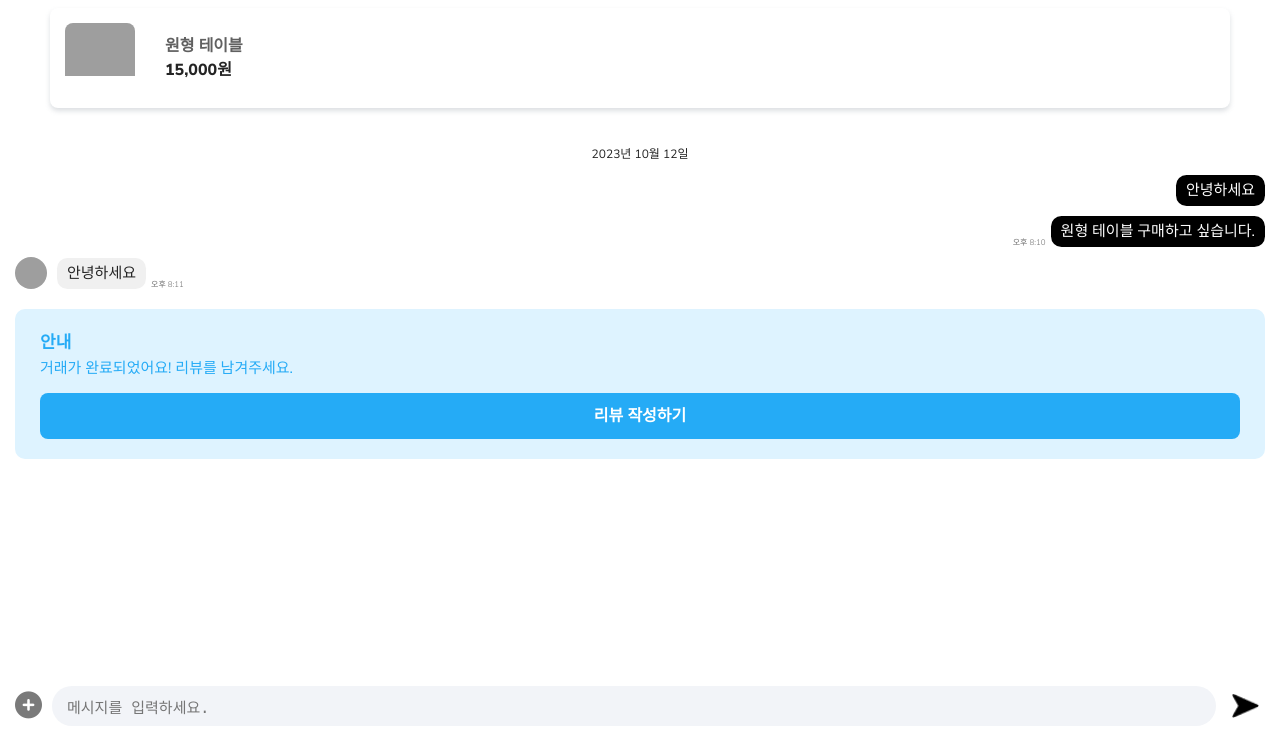
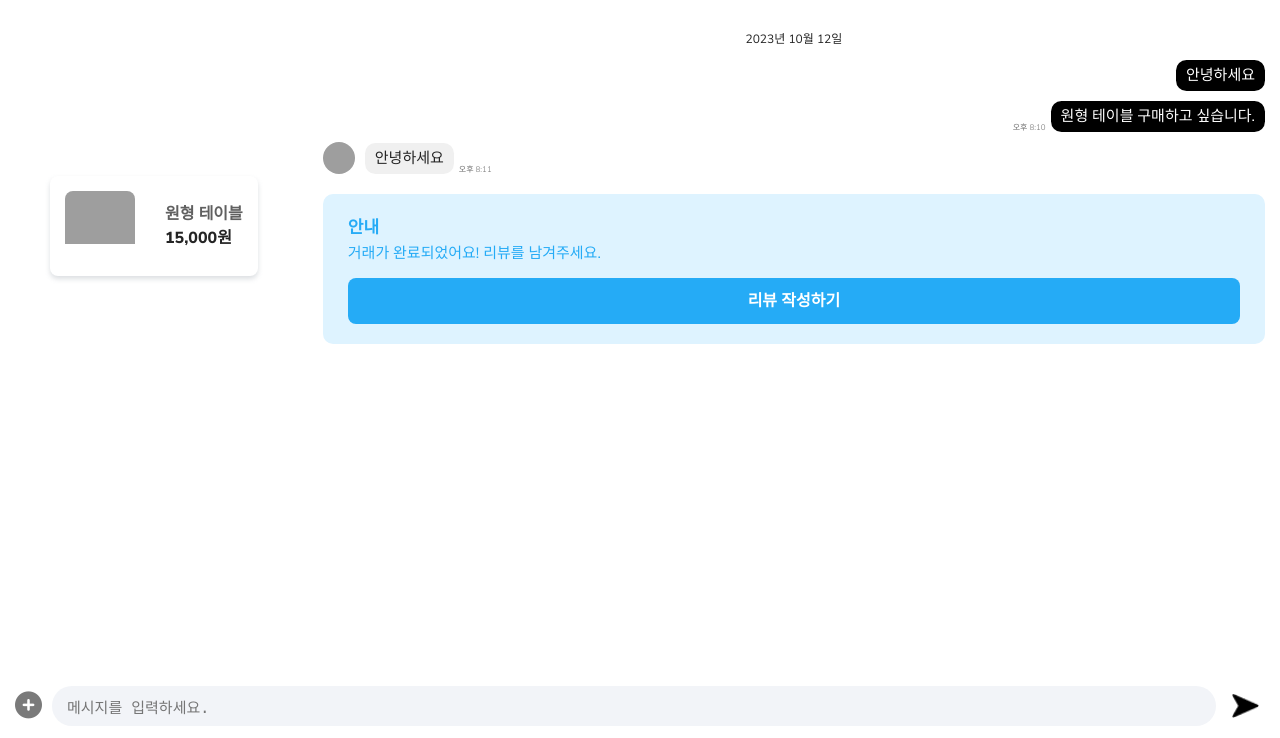
Before and after one commit to hajungIm/ong-market, a Flask app: page /dm in a window 1280 px wide. Shown: the part 62-800 px from the top of the page. Run offline with Flask 3, Linux system fonts and the light colour scheme; some libraries are stand-ins or nearby versions; grey boxes are pictures that could not be loaded.

Commit message:
style.css 파일 수청 취소

```diff
--- a/static/style.css
+++ b/static/style.css
@@ -21,9 +21,9 @@
 @import "screens/reg_review_style.css";
 @import "screens/list_style.css";
 @import "screens/dm_style.css";
-/* @import "user_Page_style.css";
+@import "user_Page_style.css";
 @import "sell_Page_style.css";
-@import "chatting_list_style.css"; */
+@import "chatting_list_style.css";
 /*
 @import "screens/list_review_style.css";
 */
```
